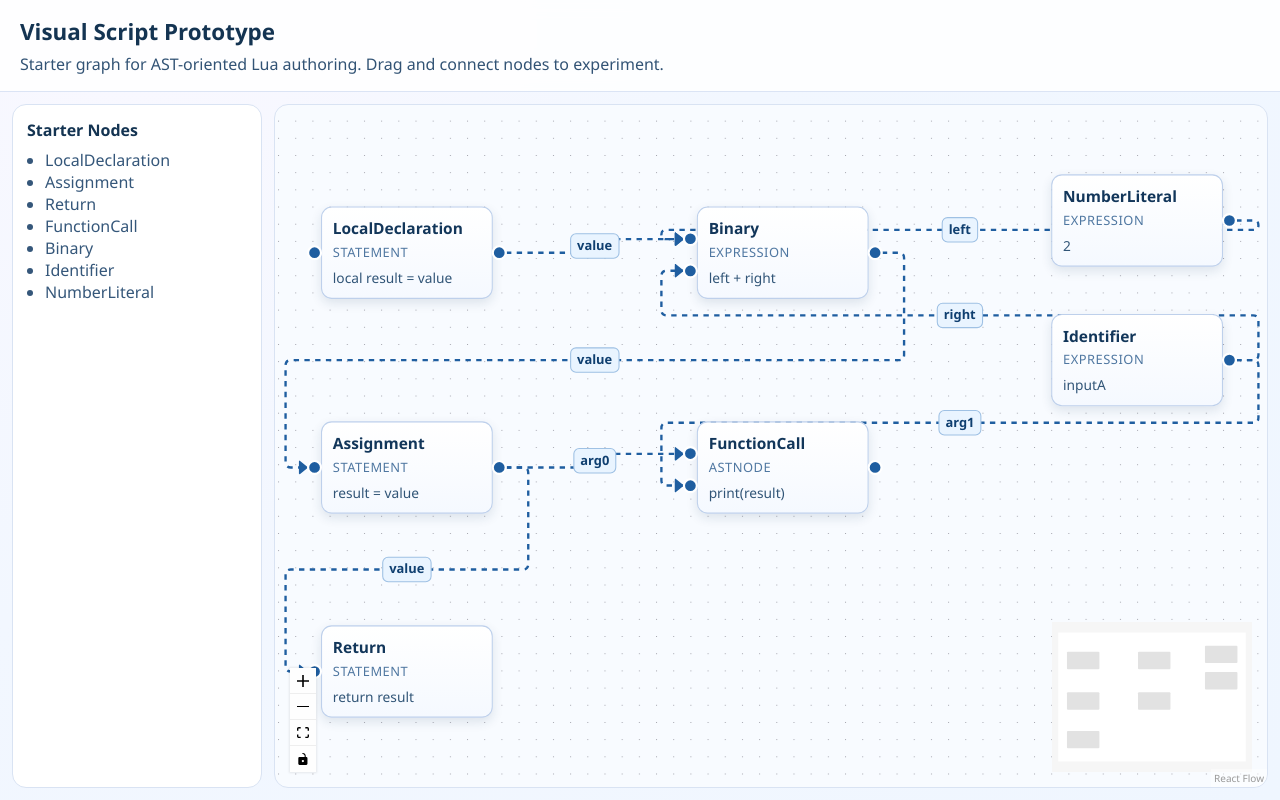
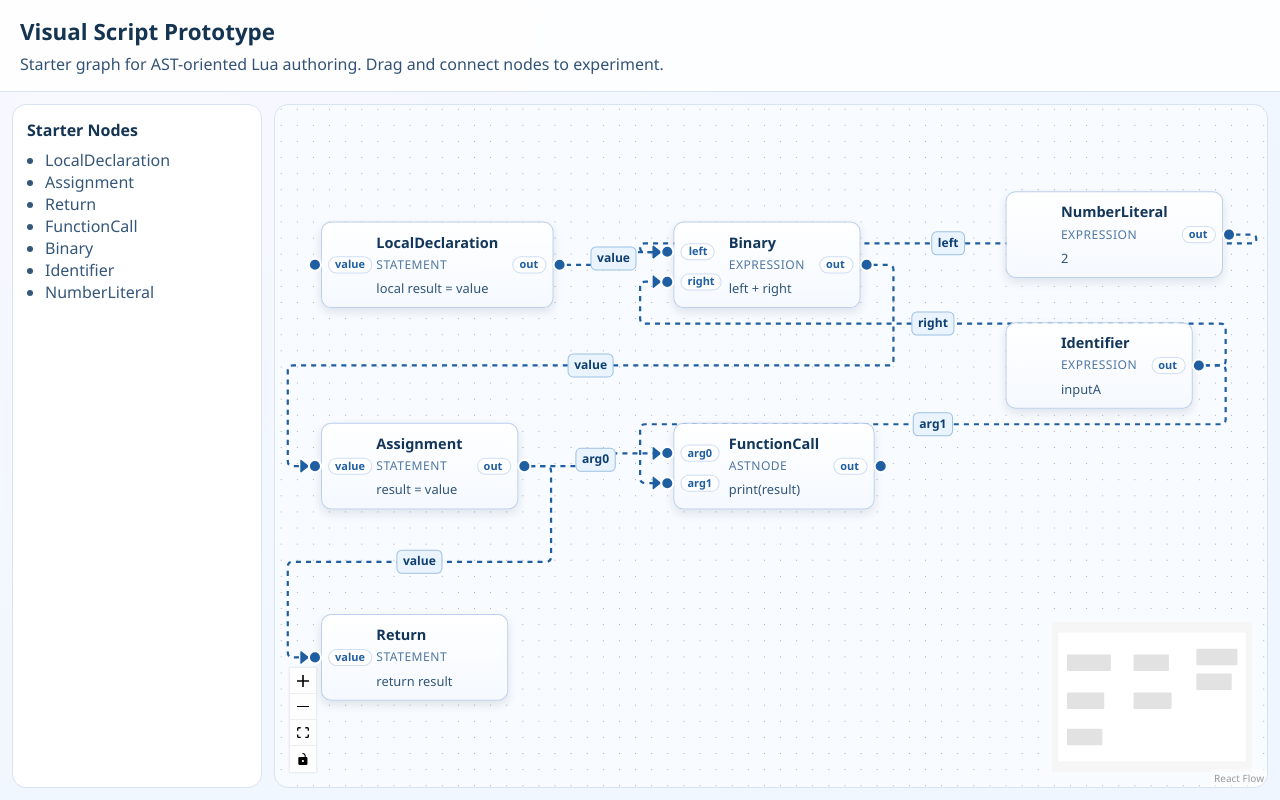
Before and after one commit to Subham0207/HardAcclDSL, a React (Vite) app in the folder visualscript/: page / in a window 1280 px wide. Built offline with nearby package versions, Linux system fonts and the light colour scheme.

Commit message:
name handles

```diff
--- a/visualscript/src/App.css
+++ b/visualscript/src/App.css
@@ -66,6 +66,10 @@
   box-shadow: 0 4px 10px rgba(26, 56, 91, 0.12);
 }
 
+.script-node-content {
+  padding: 0 44px;
+}
+
 .script-handle {
   width: 14px;
   height: 14px;
@@ -83,6 +87,33 @@
 
 .script-handle-out {
   right: -7px;
+}
+
+.script-handle-label {
+  position: absolute;
+  top: 50%;
+  transform: translateY(-50%);
+  min-width: 34px;
+  font-size: 0.68rem;
+  font-weight: 700;
+  line-height: 1;
+  color: #1f5ea0;
+  background: #ffffff;
+  border: 1px solid #d0def3;
+  border-radius: 999px;
+  padding: 2px 6px;
+  pointer-events: none;
+  z-index: 2;
+}
+
+.script-handle-label-in {
+  left: 6px;
+  text-align: right;
+}
+
+.script-handle-label-out {
+  right: 6px;
+  text-align: left;
 }
 
 .script-node-label {
--- a/visualscript/src/features/nodes/AssignmentNode.tsx
+++ b/visualscript/src/features/nodes/AssignmentNode.tsx
@@ -6,7 +6,9 @@ export function AssignmentNode({ data }: NodeProps<AssignmentFlowNode>) {
   return (
     <NodeFrame label={data.label} role={data.role} detail={data.detail}>
       <Handle id="value" type="target" position={Position.Left} className="script-handle script-handle-in" isConnectable />
+      <span className="script-handle-label script-handle-label-in">value</span>
       <Handle id="out" type="source" position={Position.Right} className="script-handle script-handle-out" isConnectable />
+      <span className="script-handle-label script-handle-label-out">out</span>
     </NodeFrame>
   )
 }
--- a/visualscript/src/features/nodes/BinaryNode.tsx
+++ b/visualscript/src/features/nodes/BinaryNode.tsx
@@ -13,6 +13,9 @@ export function BinaryNode({ data }: NodeProps<BinaryFlowNode>) {
         style={{ top: '35%' }}
         isConnectable
       />
+      <span className="script-handle-label script-handle-label-in" style={{ top: '35%' }}>
+        left
+      </span>
       <Handle
         id="right"
         type="target"
@@ -21,7 +24,11 @@ export function BinaryNode({ data }: NodeProps<BinaryFlowNode>) {
         style={{ top: '70%' }}
         isConnectable
       />
+      <span className="script-handle-label script-handle-label-in" style={{ top: '70%' }}>
+        right
+      </span>
       <Handle id="out" type="source" position={Position.Right} className="script-handle script-handle-out" isConnectable />
+      <span className="script-handle-label script-handle-label-out">out</span>
     </NodeFrame>
   )
 }
--- a/visualscript/src/features/nodes/FunctionCallNode.tsx
+++ b/visualscript/src/features/nodes/FunctionCallNode.tsx
@@ -13,6 +13,9 @@ export function FunctionCallNode({ data }: NodeProps<FunctionCallFlowNode>) {
         style={{ top: '35%' }}
         isConnectable
       />
+      <span className="script-handle-label script-handle-label-in" style={{ top: '35%' }}>
+        arg0
+      </span>
       <Handle
         id="arg1"
         type="target"
@@ -21,7 +24,11 @@ export function FunctionCallNode({ data }: NodeProps<FunctionCallFlowNode>) {
         style={{ top: '70%' }}
         isConnectable
       />
+      <span className="script-handle-label script-handle-label-in" style={{ top: '70%' }}>
+        arg1
+      </span>
       <Handle id="out" type="source" position={Position.Right} className="script-handle script-handle-out" isConnectable />
+      <span className="script-handle-label script-handle-label-out">out</span>
     </NodeFrame>
   )
 }
--- a/visualscript/src/features/nodes/IdentifierNode.tsx
+++ b/visualscript/src/features/nodes/IdentifierNode.tsx
@@ -6,6 +6,7 @@ export function IdentifierNode({ data }: NodeProps<IdentifierFlowNode>) {
   return (
     <NodeFrame label={data.label} role={data.role} detail={data.detail}>
       <Handle id="out" type="source" position={Position.Right} className="script-handle script-handle-out" isConnectable />
+      <span className="script-handle-label script-handle-label-out">out</span>
     </NodeFrame>
   )
 }
--- a/visualscript/src/features/nodes/LocalDeclarationNode.tsx
+++ b/visualscript/src/features/nodes/LocalDeclarationNode.tsx
@@ -6,7 +6,9 @@ export function LocalDeclarationNode({ data }: NodeProps<LocalDeclarationFlowNod
   return (
     <NodeFrame label={data.label} role={data.role} detail={data.detail}>
       <Handle id="value" type="target" position={Position.Left} className="script-handle script-handle-in" isConnectable />
+      <span className="script-handle-label script-handle-label-in">value</span>
       <Handle id="out" type="source" position={Position.Right} className="script-handle script-handle-out" isConnectable />
+      <span className="script-handle-label script-handle-label-out">out</span>
     </NodeFrame>
   )
 }
--- a/visualscript/src/features/nodes/NumberLiteralNode.tsx
+++ b/visualscript/src/features/nodes/NumberLiteralNode.tsx
@@ -6,6 +6,7 @@ export function NumberLiteralNode({ data }: NodeProps<NumberLiteralFlowNode>) {
   return (
     <NodeFrame label={data.label} role={data.role} detail={data.detail}>
       <Handle id="out" type="source" position={Position.Right} className="script-handle script-handle-out" isConnectable />
+      <span className="script-handle-label script-handle-label-out">out</span>
     </NodeFrame>
   )
 }
--- a/visualscript/src/features/nodes/ReturnNode.tsx
+++ b/visualscript/src/features/nodes/ReturnNode.tsx
@@ -6,6 +6,7 @@ export function ReturnNode({ data }: NodeProps<ReturnFlowNode>) {
   return (
     <NodeFrame label={data.label} role={data.role} detail={data.detail}>
       <Handle id="value" type="target" position={Position.Left} className="script-handle script-handle-in" isConnectable />
+      <span className="script-handle-label script-handle-label-in">value</span>
     </NodeFrame>
   )
 }
--- a/visualscript/src/features/nodes/components/NodeFrame.tsx
+++ b/visualscript/src/features/nodes/components/NodeFrame.tsx
@@ -10,9 +10,11 @@ export function NodeFrame({ label, role, detail, children }: NodeFrameProps) {
   return (
     <div className="script-node">
       {children}
-      <div className="script-node-label">{label}</div>
-      <div className="script-node-role">{role}</div>
-      <div className="script-node-detail">{detail}</div>
+      <div className="script-node-content">
+        <div className="script-node-label">{label}</div>
+        <div className="script-node-role">{role}</div>
+        <div className="script-node-detail">{detail}</div>
+      </div>
     </div>
   )
 }
```
